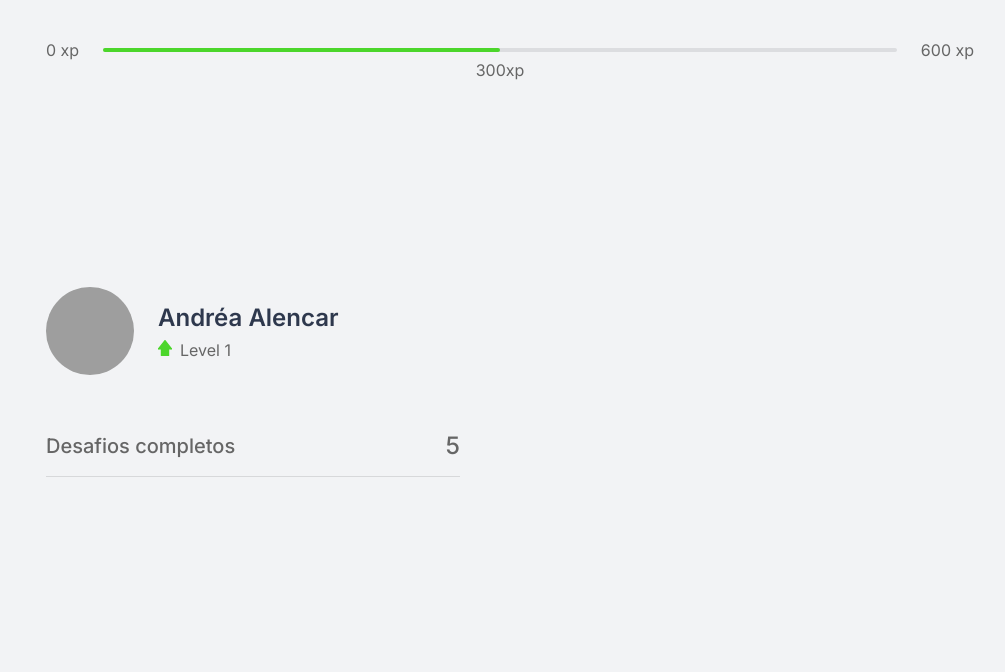
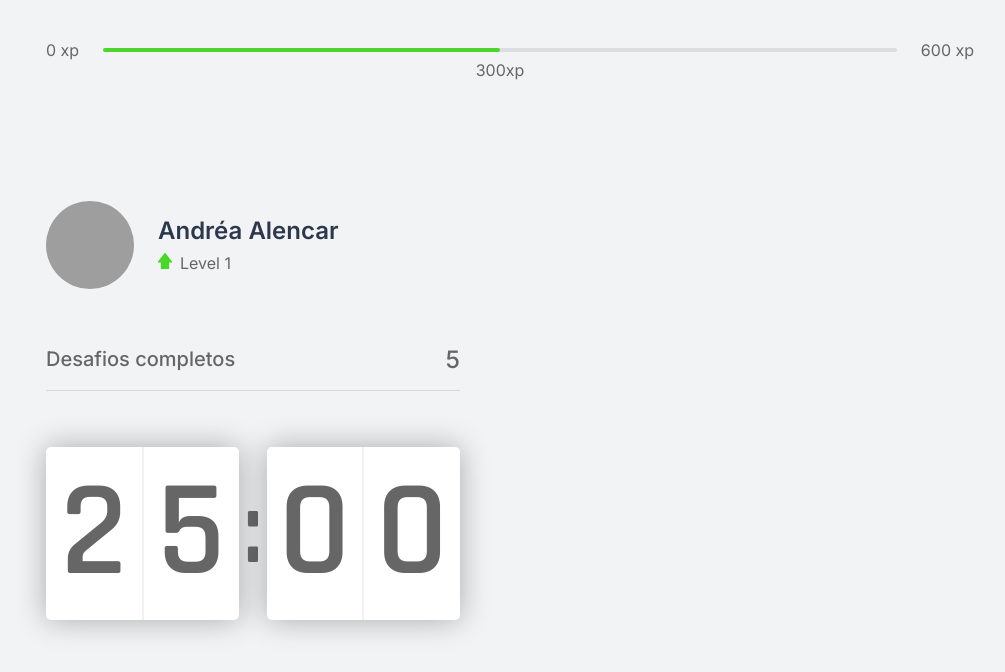
Before and after one commit to andreaflether/move.it, a Next.js app: page / in a window 1280 px wide. Shown: the top 672 px of the page, without its empty margins (130-1135 px from the left). Built offline with nearby package versions, Linux system fonts and the light colour scheme; grey boxes are pictures that could not be loaded.

Commit message:
Início do componente Countdown

```diff
--- a/src/components/CompletedChallenges.tsx
+++ b/src/components/CompletedChallenges.tsx
@@ -1,4 +1,4 @@
-import styles from '../styles/CompletedChallenges.module.css';
+import styles from '../styles/components/CompletedChallenges.module.css';
 
 export function CompletedChallenges() {
   return(
--- /dev/null
+++ b/src/components/Countdown.tsx
@@ -0,0 +1,17 @@
+import styles from '../styles/components/Countdown.module.css';
+
+export function Countdown() {
+  return (
+    <div className={styles.countdownContainer}>
+      <div>
+        <span>2</span>
+        <span>5</span>
+      </div>
+      <span>:</span>
+      <div>
+        <span>0</span>
+        <span>0</span>
+      </div>
+    </div>
+  );
+}
--- a/src/pages/index.tsx
+++ b/src/pages/index.tsx
@@ -1,6 +1,7 @@
 import { ExperienceBar } from '../components/ExperienceBar';
 import { Profile } from '../components/Profile';
 import { CompletedChallenges } from '../components/CompletedChallenges';
+import { Countdown } from '../components/Countdown';
 
 import styles from '../styles/pages/Home.module.css';
 
@@ -13,6 +14,7 @@
         <div>
           <Profile />
           <CompletedChallenges />
+          <Countdown />
         </div>
         <div></div>
       </section>
--- /dev/null
+++ b/src/styles/components/Countdown.module.css
@@ -0,0 +1,36 @@
+.countdownContainer {
+  display: flex;
+  align-items: center;
+  font-family: Rajdhani;
+  font-weight: 600;
+  color: var(--tite);
+}
+
+.countdownContainer > div {
+  flex: 1;
+  display: flex;
+  align-items: center;
+  justify-content: space-evenly;
+  background: var(--white);
+  box-shadow: 0 0 30px rgba(0, 0, 0, 0.3);
+  border-radius: 5px;
+  font-size: 8.5rem;
+  text-align: center;
+}
+
+.countdownContainer > div span {
+  flex: 1;
+}
+
+.countdownContainer > div span:first-child {
+  border-right: 1px solid #f0f1f3;
+}
+
+.countdownContainer > div span:last-child {
+  border-left: 1px solid #f0f1f3;
+}
+
+.countdownContainer > span {
+  font-size: 6.25rem;
+  margin: 0 0.25rem;
+}
```
Also changed, not shown: src/styles/components/CompletedChallenges.module.css (renamed from src/styles/CompletedChallenges.module.css).
